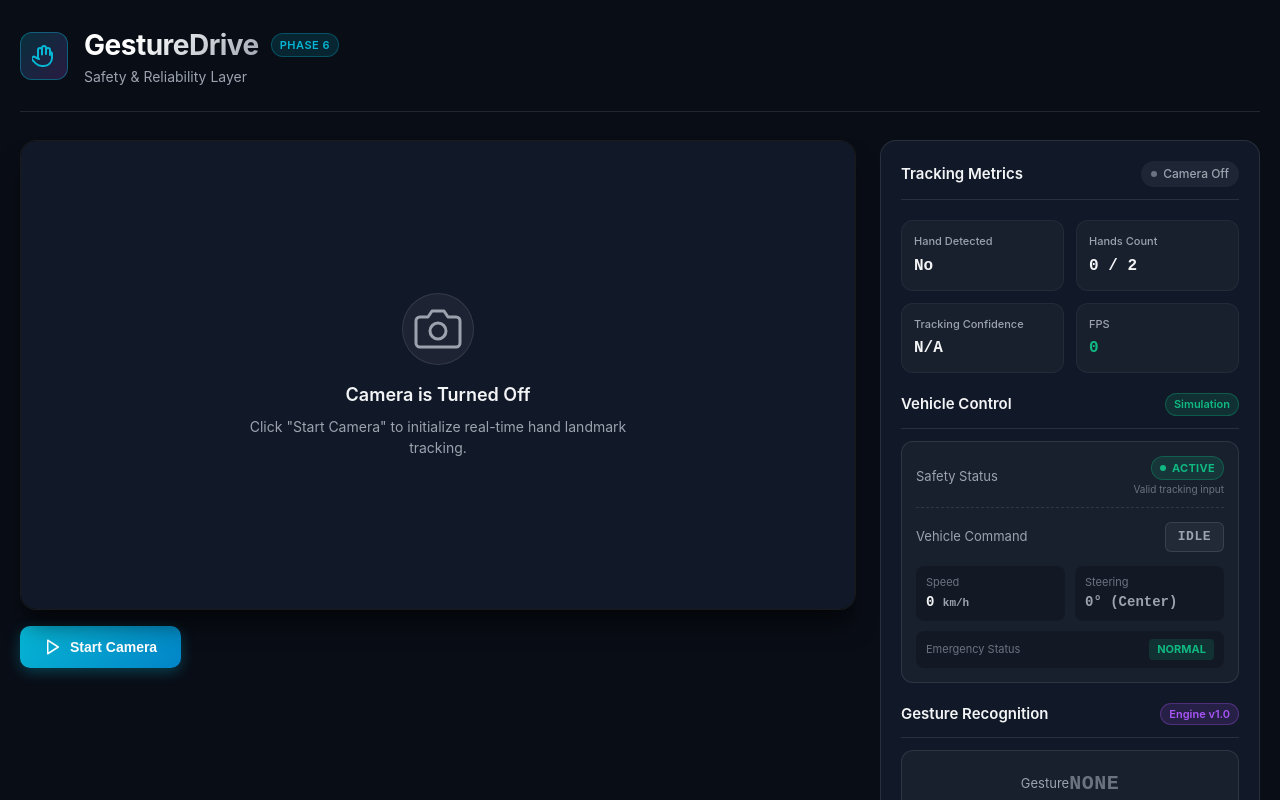
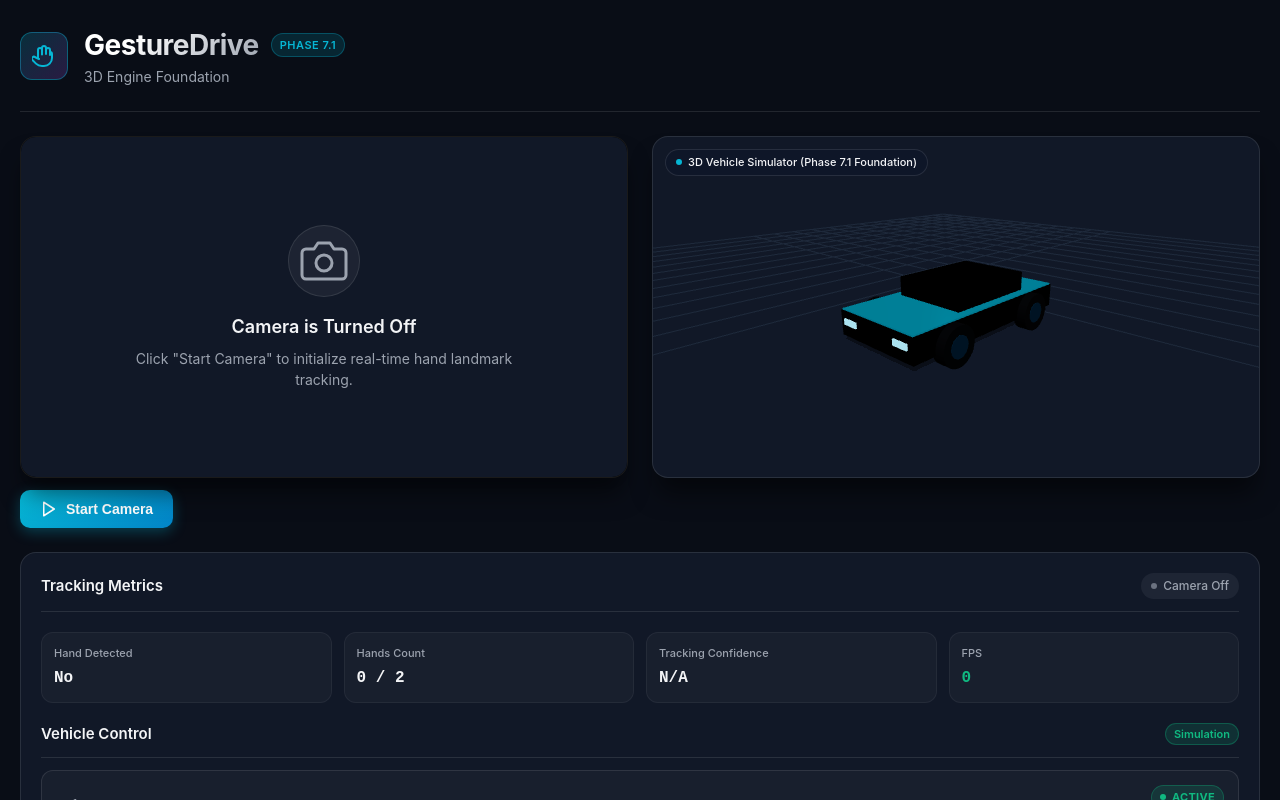
Before and after one commit to shreydarshan/gesture-drive, a React (Vite) app: page / in a window 1280 px wide. Shown: the top 800 px of the page. Built offline with nearby package versions, Linux system fonts and the light colour scheme.

Commit message:
feat: add phase 7.1 3D engine foundation

```diff
--- a/package.json
+++ b/package.json
@@ -11,8 +11,12 @@
   },
   "dependencies": {
     "@mediapipe/tasks-vision": "^1.0.1",
+    "@react-three/drei": "^10.7.9",
+    "@react-three/fiber": "^9.8.1",
+    "@types/three": "^0.186.0",
     "react": "^19.2.8",
-    "react-dom": "^19.2.8"
+    "react-dom": "^19.2.8",
+    "three": "^0.186.1"
   },
   "devDependencies": {
     "@types/node": "^24.13.3",
--- a/src/App.tsx
+++ b/src/App.tsx
@@ -2,6 +2,7 @@ import React from 'react';
 import { Header } from './components/Header';
 import { CameraFeed } from './components/CameraFeed';
 import { StatusPanel } from './components/StatusPanel';
+import { VehicleScene } from './components/VehicleScene';
 import { useHandTracking } from './hooks/useHandTracking';
 
 const App: React.FC = () => {
@@ -13,7 +14,7 @@ const App: React.FC = () => {
       <Header />
 
       <main className="main-content">
-        <div className="workspace-grid">
+        <div className="viewports-row">
           <CameraFeed
             videoRef={videoRef}
             canvasRef={canvasRef}
@@ -21,12 +22,16 @@ const App: React.FC = () => {
             onStart={startCamera}
             onStop={stopCamera}
           />
+          <VehicleScene />
+        </div>
+
+        <div className="dashboard-row">
           <StatusPanel stats={stats} onResetEmergency={resetEmergency} />
         </div>
       </main>
 
       <footer className="app-footer">
-        <p>GestureDrive Phase 6 — Safety & Reliability Fallback Layer</p>
+        <p>GestureDrive Phase 7.1 — 3D Rendering Foundation (Three.js / React Three Fiber)</p>
       </footer>
     </div>
   );
--- a/src/components/Header.tsx
+++ b/src/components/Header.tsx
@@ -25,9 +25,9 @@ export const Header: React.FC = () => {
         <div>
           <div className="title-row">
             <h1 className="app-title">GestureDrive</h1>
-            <span className="phase-tag">Phase 6</span>
+            <span className="phase-tag">Phase 7.1</span>
           </div>
-          <p className="app-subtitle">Safety & Reliability Layer</p>
+          <p className="app-subtitle">3D Engine Foundation</p>
         </div>
       </div>
     </header>
--- /dev/null
+++ b/src/components/VehicleModel.tsx
@@ -0,0 +1,100 @@
+import React from 'react';
+
+export const VehicleModel: React.FC = () => {
+  return (
+    <group position={[0, 0.4, 0]}>
+      {/* Lower Main Chassis Body */}
+      <mesh position={[0, 0, 0]} castShadow receiveShadow>
+        <boxGeometry args={[2.0, 0.5, 4.2]} />
+        <meshStandardMaterial
+          color="#0f172a"
+          roughness={0.2}
+          metalness={0.8}
+        />
+      </mesh>
+
+      {/* Aerodynamic Body Accent Stripe */}
+      <mesh position={[0, 0.26, 0]}>
+        <boxGeometry args={[1.96, 0.04, 4.16]} />
+        <meshStandardMaterial
+          color="#06b6d4"
+          roughness={0.3}
+          metalness={0.6}
+          emissive="#06b6d4"
+          emissiveIntensity={0.2}
+        />
+      </mesh>
+
+      {/* Cabin Roof / Windshield */}
+      <mesh position={[0, 0.45, -0.2]} castShadow>
+        <boxGeometry args={[1.6, 0.45, 2.0]} />
+        <meshStandardMaterial
+          color="#1e293b"
+          roughness={0.1}
+          metalness={0.9}
+        />
+      </mesh>
+
+      {/* Front Headlights */}
+      <mesh position={[-0.7, 0.05, 2.11]}>
+        <boxGeometry args={[0.35, 0.12, 0.05]} />
+        <meshStandardMaterial
+          color="#38bdf8"
+          emissive="#38bdf8"
+          emissiveIntensity={1.5}
+        />
+      </mesh>
+      <mesh position={[0.7, 0.05, 2.11]}>
+        <boxGeometry args={[0.35, 0.12, 0.05]} />
+        <meshStandardMaterial
+          color="#38bdf8"
+          emissive="#38bdf8"
+          emissiveIntensity={1.5}
+        />
+      </mesh>
+
+      {/* Rear Taillights */}
+      <mesh position={[-0.7, 0.05, -2.11]}>
+        <boxGeometry args={[0.35, 0.12, 0.05]} />
+        <meshStandardMaterial
+          color="#ef4444"
+          emissive="#ef4444"
+          emissiveIntensity={1.2}
+        />
+      </mesh>
+      <mesh position={[0.7, 0.05, -2.11]}>
+        <boxGeometry args={[0.35, 0.12, 0.05]} />
+        <meshStandardMaterial
+          color="#ef4444"
+          emissive="#ef4444"
+          emissiveIntensity={1.2}
+        />
+      </mesh>
+
+      {/* 4 Wheels */}
+      {/* Front Left */}
+      <Wheel position={[-1.05, -0.15, 1.2]} />
+      {/* Front Right */}
+      <Wheel position={[1.05, -0.15, 1.2]} />
+      {/* Rear Left */}
+      <Wheel position={[-1.05, -0.15, -1.2]} />
+      {/* Rear Right */}
+      <Wheel position={[1.05, -0.15, -1.2]} />
+    </group>
+  );
+};
+
+const Wheel: React.FC<{ position: [number, number, number] }> = ({ position }) => (
+  <group position={position} rotation={[0, 0, Math.PI / 2]}>
+    {/* Tire Rubber */}
+    <mesh castShadow>
+      <cylinderGeometry args={[0.4, 0.4, 0.28, 24]} />
+      <meshStandardMaterial color="#090d16" roughness={0.8} />
+    </mesh>
+    {/* Inner Alloy Rim */}
+    <mesh>
+      <cylinderGeometry args={[0.22, 0.22, 0.3, 16]} />
+      <meshStandardMaterial color="#38bdf8" metalness={0.9} roughness={0.2} />
+    </mesh>
+  </group>
+);
--- /dev/null
+++ b/src/components/VehicleScene.tsx
@@ -0,0 +1,59 @@
+import React from 'react';
+import { Canvas } from '@react-three/fiber';
+import { OrbitControls, PerspectiveCamera } from '@react-three/drei';
+import { VehicleModel } from './VehicleModel';
+
+export const VehicleScene: React.FC = () => {
+  return (
+    <div className="vehicle-scene-container">
+      <Canvas shadows>
+        {/* Camera Setup */}
+        <PerspectiveCamera
+          makeDefault
+          position={[5.5, 3.2, 6.0]}
+          fov={45}
+        />
+
+        {/* Ambient & Key Lights */}
+        <ambientLight intensity={0.6} />
+        <directionalLight
+          position={[10, 15, 10]}
+          intensity={1.2}
+          castShadow
+          shadow-mapSize-width={1024}
+          shadow-mapSize-height={1024}
+        />
+        <pointLight position={[-5, 5, -5]} intensity={0.5} color="#06b6d4" />
+        <pointLight position={[5, 3, 5]} intensity={0.4} color="#a855f7" />
+
+        {/* Ground Floor Plane with Grid */}
+        <gridHelper args={[30, 30, '#06b6d4', '#1e293b']} position={[0, 0, 0]} />
+
+        {/* Shadow Receiving Floor */}
+        <mesh rotation={[-Math.PI / 2, 0, 0]} position={[0, -0.01, 0]} receiveShadow>
+          <planeGeometry args={[50, 50]} />
+          <shadowMaterial opacity={0.4} />
+        </mesh>
+
+        {/* 3D Vehicle Model Placeholder */}
+        <VehicleModel />
+
+        {/* Camera Interaction */}
+        <OrbitControls
+          enablePan={false}
+          enableZoom={true}
+          maxPolarAngle={Math.PI / 2 - 0.05}
+          minDistance={4}
+          maxDistance={15}
+          target={[0, 0.4, 0]}
+        />
+      </Canvas>
+
+      {/* 3D Viewport Title Badge */}
+      <div className="scene-badge">
+        <span className="badge-dot"></span>
+        3D Vehicle Simulator (Phase 7.1 Foundation)
+      </div>
+    </div>
+  );
+};
--- a/src/index.css
+++ b/src/index.css
@@ -40,7 +40,7 @@ body {
 }
 
 .app-container {
-  max-width: 1280px;
+  max-width: 1380px;
   width: 100%;
   margin: 0 auto;
   padding: 24px 20px;
@@ -53,7 +53,7 @@ body {
 .app-header {
   padding-bottom: 24px;
   border-bottom: 1px solid var(--border-color);
-  margin-bottom: 28px;
+  margin-bottom: 24px;
 }
 
 .brand-container {
@@ -106,19 +106,26 @@ body {
   font-size: 14px;
 }
 
-/* Main Grid */
+/* Main Content & Grid Layout */
 .main-content {
   flex: 1;
-}
-
-.workspace-grid {
-  display: grid;
-  grid-template-columns: 1fr 380px;
+  display: flex;
+  flex-direction: column;
   gap: 24px;
 }
 
+.viewports-row {
+  display: grid;
+  grid-template-columns: 1fr 1fr;
+  gap: 24px;
+}
+
+.dashboard-row {
+  width: 100%;
+}
+
 @media (max-width: 960px) {
-  .workspace-grid {
+  .viewports-row {
     grid-template-columns: 1fr;
   }
 }
@@ -127,7 +134,7 @@ body {
 .camera-section {
   display: flex;
   flex-direction: column;
-  gap: 16px;
+  gap: 12px;
 }
 
 .viewport-container {
@@ -139,6 +146,44 @@ body {
   overflow: hidden;
   border: 1px solid var(--border-color);
   box-shadow: 0 20px 25px -5px rgba(0, 0, 0, 0.5), 0 10px 10px -5px rgba(0, 0, 0, 0.04);
+}
+
+/* 3D Scene Container */
+.vehicle-scene-container {
+  position: relative;
+  width: 100%;
+  aspect-ratio: 16 / 9;
+  background: var(--bg-card);
+  border-radius: 16px;
+  overflow: hidden;
+  border: 1px solid var(--border-color);
+  box-shadow: 0 20px 25px -5px rgba(0, 0, 0, 0.5);
+}
+
+.scene-badge {
+  position: absolute;
+  top: 12px;
+  left: 12px;
+  display: flex;
+  align-items: center;
+  gap: 6px;
+  padding: 4px 10px;
+  border-radius: 9999px;
+  background: rgba(15, 23, 42, 0.85);
+  border: 1px solid var(--border-color);
+  font-size: 11px;
+  font-weight: 500;
+  color: var(--text-main);
+  backdrop-filter: blur(8px);
+  z-index: 10;
+  pointer-events: none;
+}
+
+.badge-dot {
+  width: 6px;
+  height: 6px;
+  border-radius: 50%;
+  background: var(--accent-cyan);
 }
 
 /* Mirrored camera & overlay */
@@ -249,7 +294,7 @@ body {
   display: inline-flex;
   align-items: center;
   gap: 8px;
-  padding: 12px 24px;
+  padding: 10px 20px;
   border-radius: 10px;
   font-size: 14px;
   font-weight: 600;
@@ -297,7 +342,6 @@ body {
   display: flex;
   flex-direction: column;
   gap: 20px;
-  height: fit-content;
   transition: border-color 0.3s ease, box-shadow 0.3s ease;
 }
 
@@ -378,7 +422,7 @@ body {
 /* Metrics Grid */
 .metrics-grid {
   display: grid;
-  grid-template-columns: 1fr 1fr;
+  grid-template-columns: repeat(auto-fit, minmax(140px, 1fr));
   gap: 12px;
 }
 
```
Also changed, not shown: 1 other file (tests, documents, lock files or other folders).
